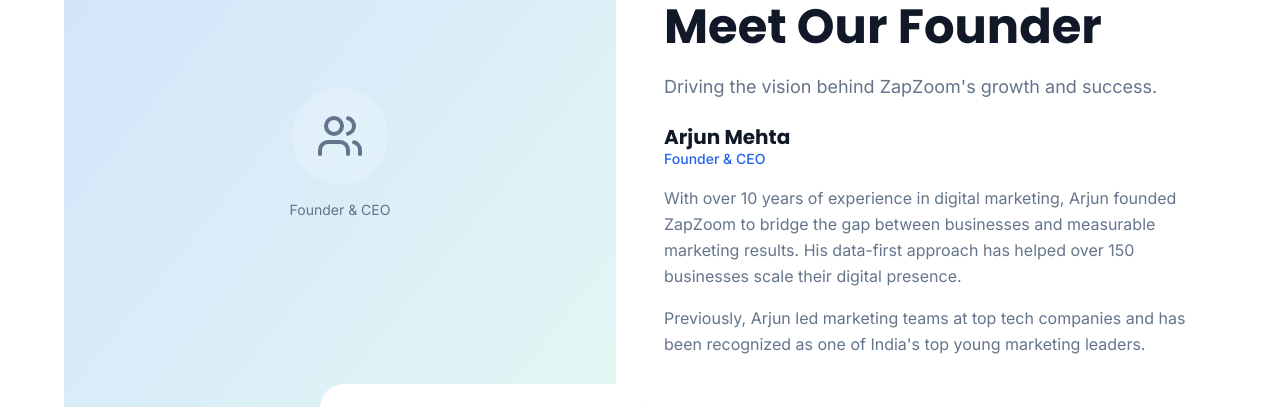
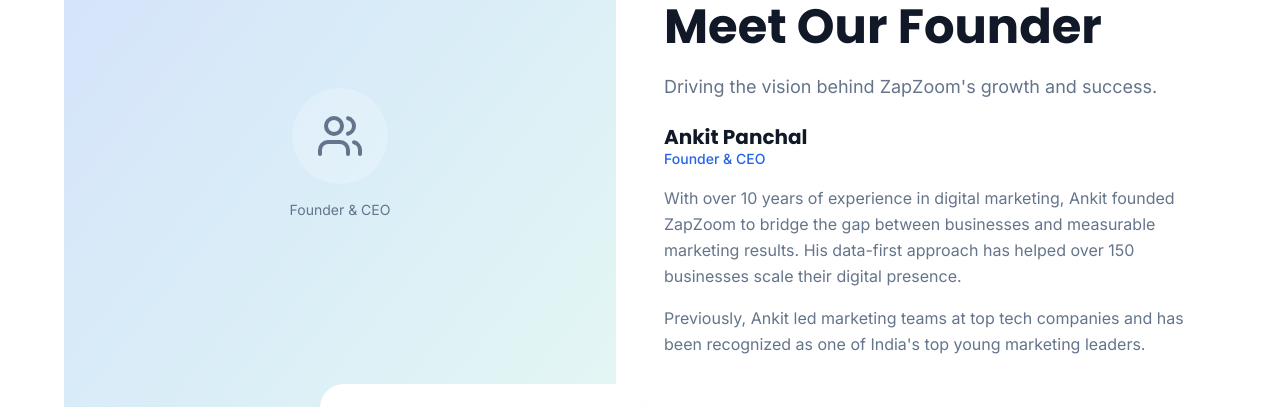
Before and after one commit to gouravk2580/agency-website, a Next.js app: page /about in a window 1280 px wide. Shown: the part 3760-4167 px from the top of the page. Built offline with nearby package versions, Linux system fonts and the light colour scheme.

Commit message:
Update founder name from Arjun Mehta to Ankit Panchal

```diff
--- a/src/app/about/page.tsx
+++ b/src/app/about/page.tsx
@@ -204,16 +204,16 @@
                 />
                 <div className="mt-6 space-y-4">
                   <div>
-                    <h3 className="text-xl font-heading font-bold text-text">Arjun Mehta</h3>
+                    <h3 className="text-xl font-heading font-bold text-text">Ankit Panchal</h3>
                     <p className="text-primary font-medium text-sm">Founder & CEO</p>
                   </div>
                   <p className="text-muted leading-relaxed">
-                    With over 10 years of experience in digital marketing, Arjun founded ZapZoom
+                    With over 10 years of experience in digital marketing, Ankit founded ZapZoom
                     to bridge the gap between businesses and measurable marketing results. His
                     data-first approach has helped over 150 businesses scale their digital presence.
                   </p>
                   <p className="text-muted leading-relaxed">
-                    Previously, Arjun led marketing teams at top tech companies and has been
+                    Previously, Ankit led marketing teams at top tech companies and has been
                     recognized as one of India&apos;s top young marketing leaders.
                   </p>
                 </div>
@@ -232,7 +232,7 @@
             />
             <div className="grid md:grid-cols-2 lg:grid-cols-4 gap-6 mt-12">
               {[
-                { name: "Arjun Mehta", role: "Founder & CEO", department: "Leadership" },
+                { name: "Ankit Panchal", role: "Founder & CEO", department: "Leadership" },
                 { name: "Priya Nair", role: "Head of Performance", department: "Marketing" },
                 { name: "Vikram Singh", role: "Creative Director", department: "Design" },
                 { name: "Ananya Rao", role: "SEO Lead", department: "Organic Growth" },
```
